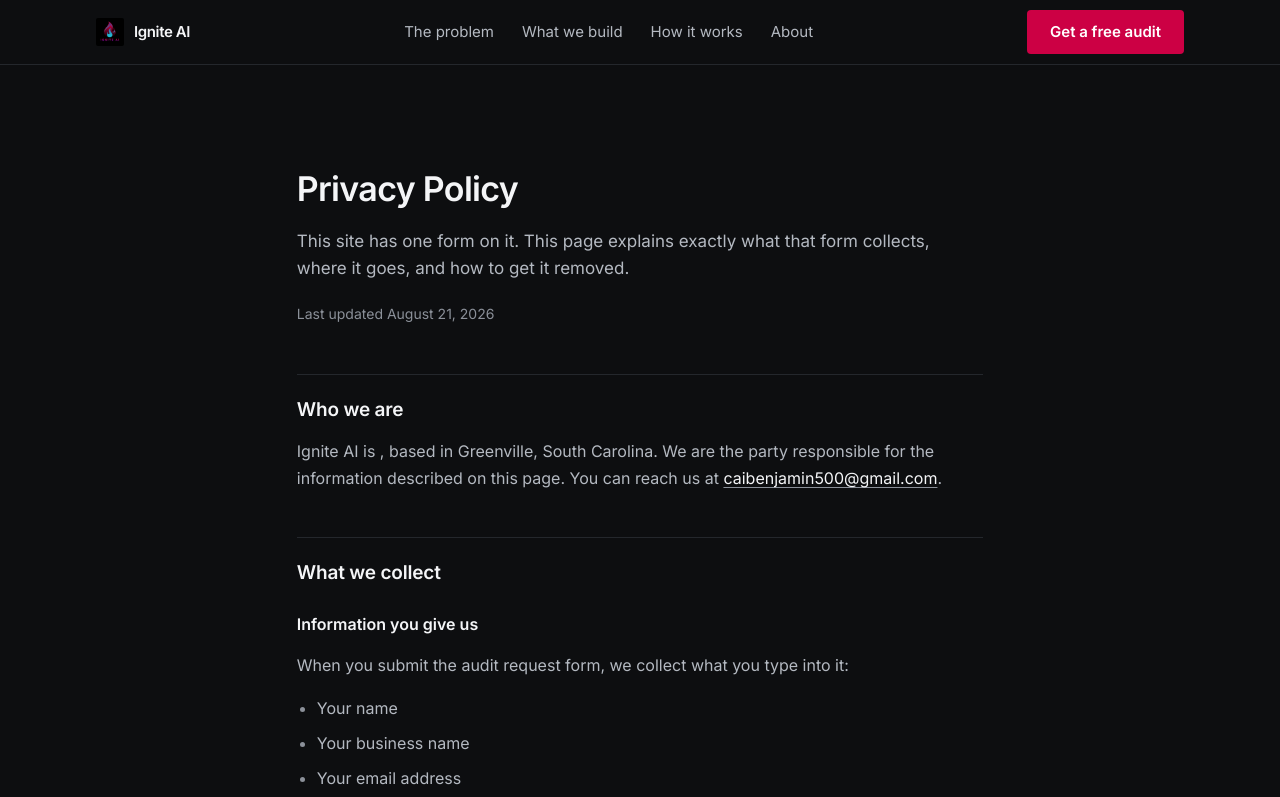
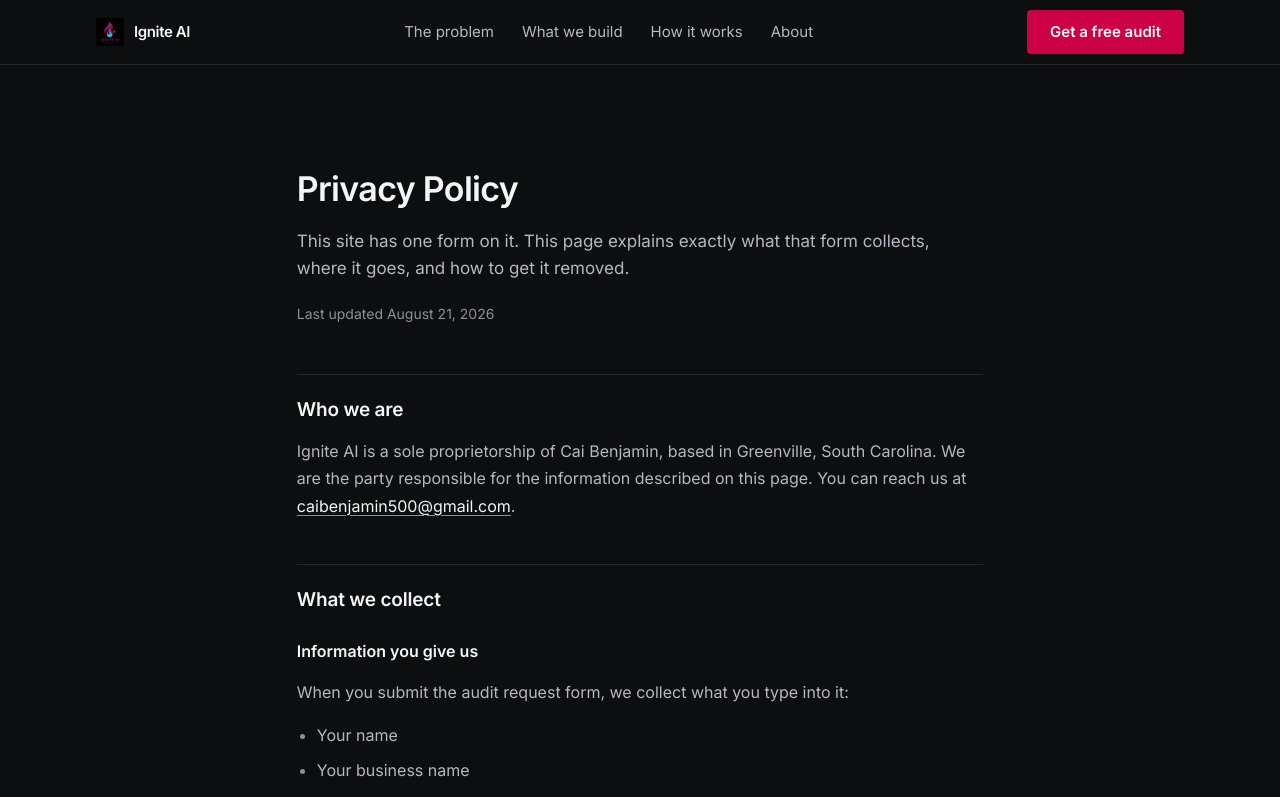
Before and after one commit to caibenjamin500-maker/ignite-ai-website, a Next.js app: page /privacy in a window 1280 px wide. Shown: the top 797 px of the page. Built offline with nearby package versions, Linux system fonts and the light colour scheme.

Commit message:
Fix privacy page opening sentence

```diff
--- a/src/app/privacy/page.tsx
+++ b/src/app/privacy/page.tsx
@@ -17,8 +17,8 @@ export default function Privacy() {
     >
       <h2>Who we are</h2>
       <p>
-        {site.name} is {site.legalName}, based in {site.location}. We are the
-        party responsible for the information described on this page. You can
+        {site.name} is {site.legalStructure}, based in {site.location}. We are
+        the party responsible for the information described on this page. You can
         reach us at{" "}
         <a href={`mailto:${site.email}`} className="link">
           {site.email}
```
